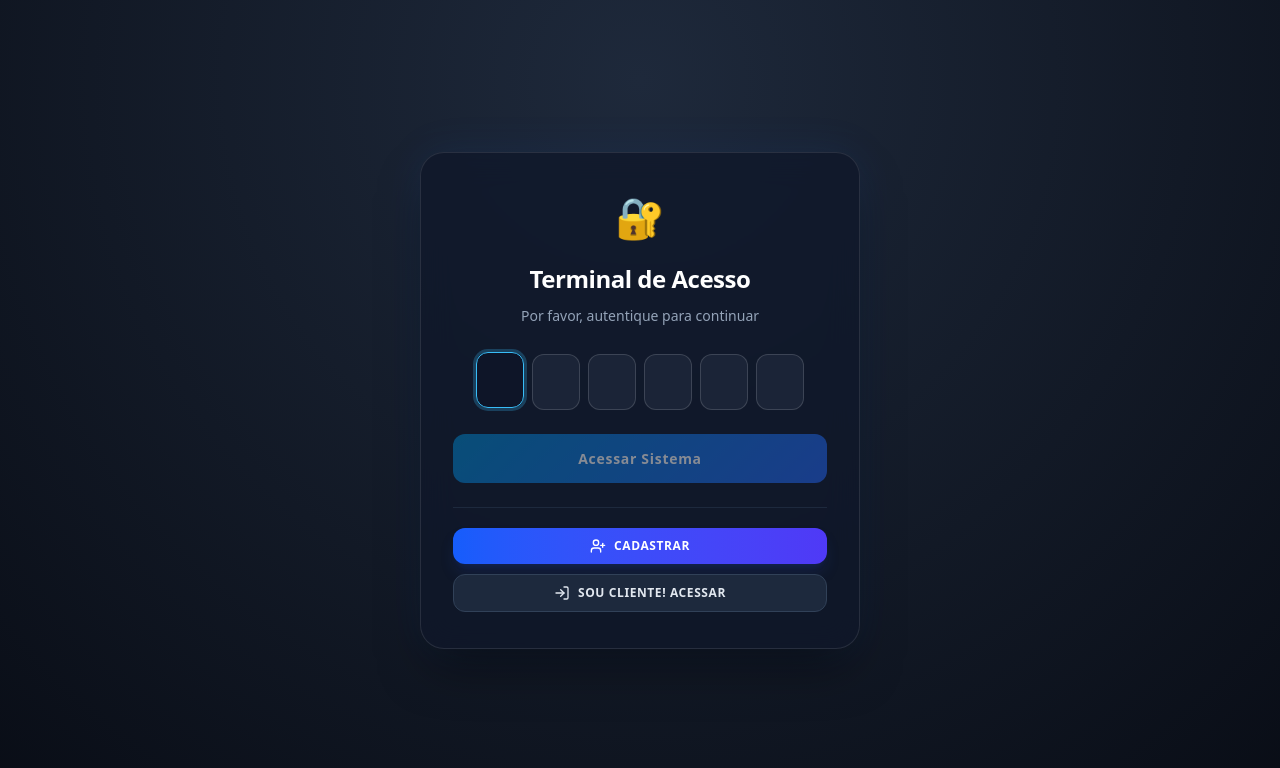
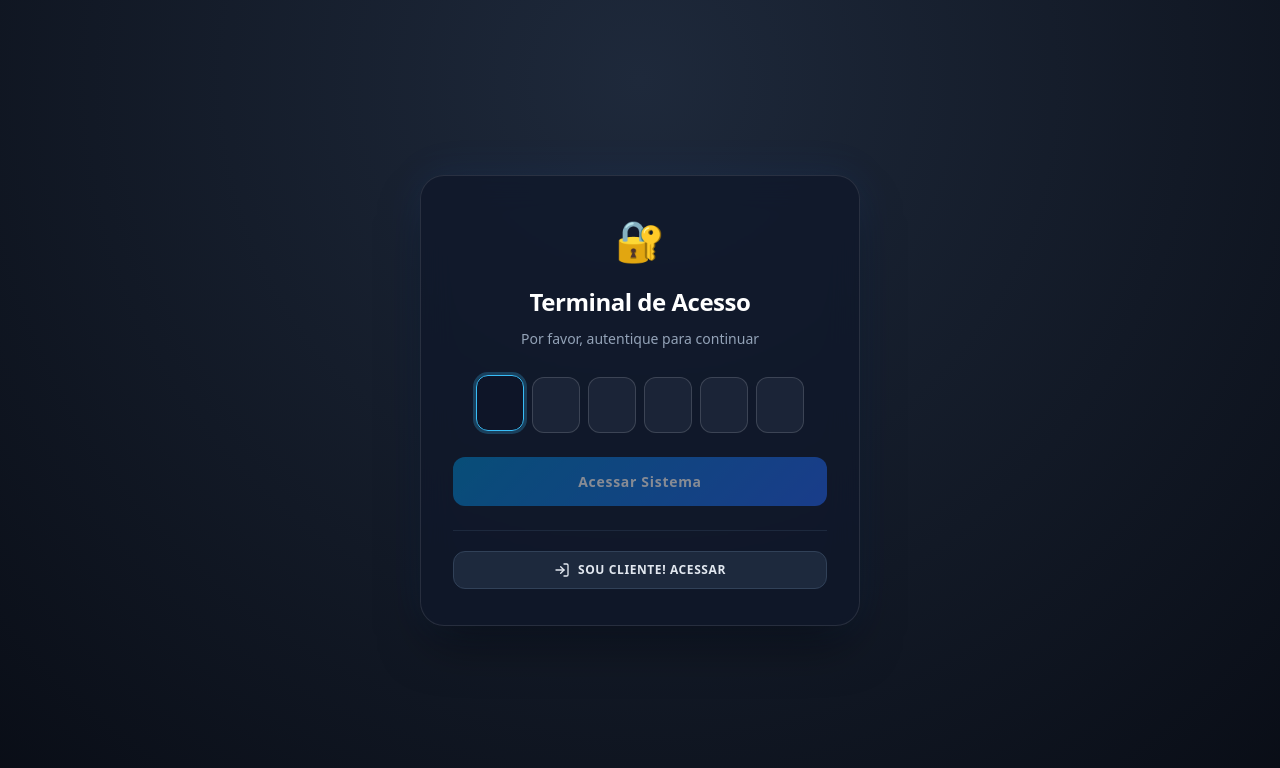
Before and after one commit to Enikersom/HubWash-Gestao-para-Lava-Jato, a React (Vite) app: page / in a window 1280 px wide. Shown: the top 768 px of the page. Built offline with nearby package versions, Linux system fonts and the light colour scheme.

Commit message:
Remove registration button from LoginOTP component
Removed 'Cadastrar' button for client registration.

```diff
--- a/src/components/LoginOTP.tsx
+++ b/src/components/LoginOTP.tsx
@@ -232,15 +232,6 @@ export default function LoginOTP({ onSuccess, defaultRole = 'master' }: LoginOTP
             <div className="mt-6 pt-5 border-t border-slate-800 space-y-2.5 text-center">
               <button
                 type="button"
-                onClick={() => onSuccess('cliente', getPrimeiraUnidade(), 'cadastro')}
-                className="w-full py-2.5 px-4 rounded-xl bg-gradient-to-r from-blue-600 to-indigo-600 hover:from-blue-500 hover:to-indigo-500 text-white font-bold text-xs uppercase tracking-wider shadow-lg shadow-blue-900/30 transition cursor-pointer flex items-center justify-center gap-2"
-              >
-                <UserPlus size={16} />
-                <span>Cadastrar</span>
-              </button>
-
-              <button
-                type="button"
                 onClick={() => onSuccess('cliente', getPrimeiraUnidade(), 'login')}
                 className="w-full py-2.5 px-4 rounded-xl bg-slate-800 hover:bg-slate-700 text-slate-200 hover:text-white border border-slate-700 font-bold text-xs uppercase tracking-wider transition cursor-pointer flex items-center justify-center gap-2"
               >
```
